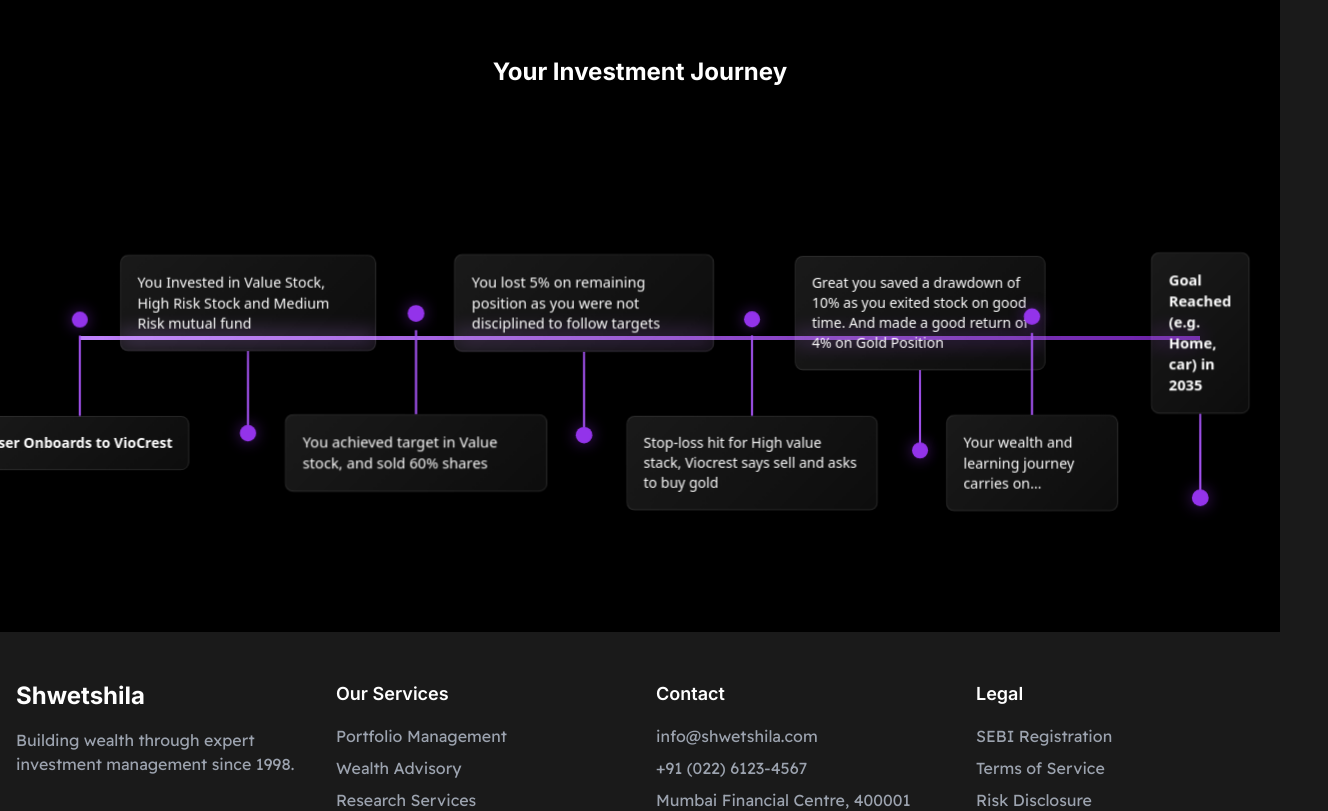
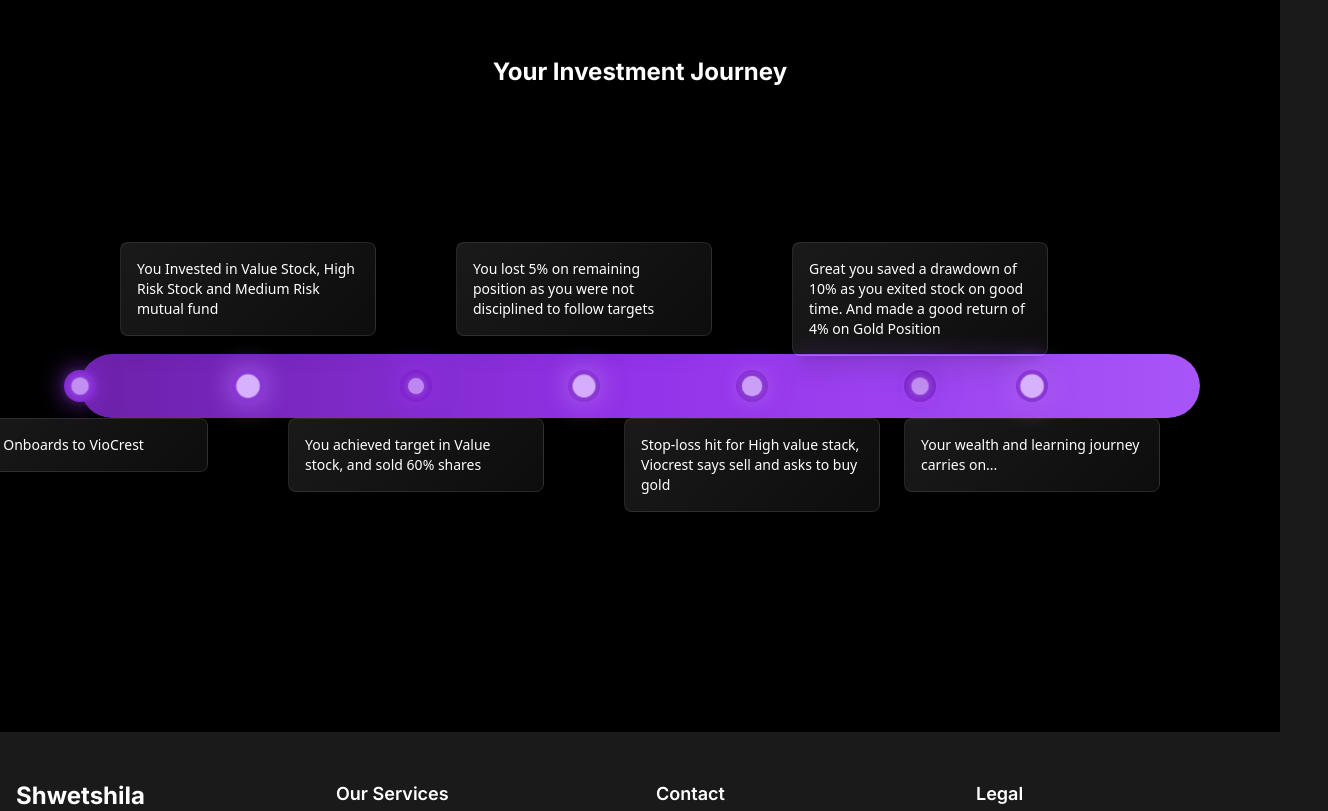
Before and after one commit to akds2311/wealth-solutions-hub, a React (Vite) app: page / in a window 1280 px wide. Shown: the part 2840-3651 px from the top of the page, 1328 px wide, since content can reach past the window. Built offline with nearby package versions, Linux system fonts and the light colour scheme.

Commit message:
Enhance timeline animation
Improve the visual presentation of the timeline by adding a capsule-like design and glow effect at specific points.

```diff
--- a/src/components/TradingJournalSection.tsx
+++ b/src/components/TradingJournalSection.tsx
@@ -17,7 +17,7 @@ const TradingJournalSection = () => {
             points.forEach((point, index) => {
               setTimeout(() => {
                 (point as HTMLElement).classList.add('animate-point');
-              }, 500 + index * 400);
+              }, 800 + index * 800); // Slower animation timing
             });
           }
         });
@@ -78,50 +78,36 @@ const TradingJournalSection = () => {
 
           <div
             ref={timelineRef}
-            className="relative h-[400px] opacity-0 transition-opacity duration-1000"
+            className="relative h-[500px] opacity-0 transition-opacity duration-1000"
             style={{ opacity: 0 }}
           >
-            {/* Main Timeline Line */}
-            <div className="absolute top-1/2 left-0 w-0 h-[4px] bg-gradient-to-r from-purple-400 to-purple-800 timeline-line"></div>
+            {/* Main Capsule Timeline */}
+            <div className="absolute top-1/2 left-0 right-0 -translate-y-1/2 h-16 bg-gray-800/60 rounded-full overflow-hidden">
+              {/* Animated Fill */}
+              <div className="absolute top-0 left-0 h-full w-0 timeline-line bg-gradient-to-r from-purple-800 via-purple-600 to-purple-500 rounded-full"></div>
+            </div>
 
             {/* Timeline Points */}
             {timelinePoints.map((point, index) => (
               <div
                 key={index}
-                className={`timeline-point opacity-0 absolute transition-opacity duration-500 ease-in-out`}
+                className={`timeline-point opacity-0 absolute transition-opacity duration-700 ease-in-out z-10`}
                 style={{
                   left: `${point.position}%`,
-                  top: point.side === "top" ? "30%" : "70%",
-                  transform: 'translateX(-50%)',
-                  maxWidth: '250px',
+                  top: '50%',
+                  transform: 'translate(-50%, -50%)',
                   opacity: 0
                 }}
               >
-                {/* Vertical Line to Main Timeline */}
-                <div
-                  className="absolute w-[2px] bg-purple-500"
-                  style={{
-                    top: point.side === "top" ? "100%" : "auto",
-                    bottom: point.side === "bottom" ? "100%" : "auto",
-                    left: "50%",
-                    height: "80px",
-                    transform: "translateX(-50%)"
-                  }}
-                ></div>
-
-                {/* Point Indicator */}
-                <div
-                  className="absolute w-4 h-4 bg-purple-600 rounded-full shadow-glow"
-                  style={{
-                    top: point.side === "top" ? "calc(100% + 80px)" : "auto",
-                    bottom: point.side === "bottom" ? "calc(100% + 80px)" : "auto",
-                    left: "50%",
-                    transform: "translate(-50%, -50%)"
-                  }}
-                ></div>
+                {/* Glowing Point Indicator */}
+                <div className="w-8 h-8 bg-purple-700 rounded-full flex items-center justify-center shadow-glow">
+                  <div className="w-4 h-4 bg-purple-300 rounded-full timeline-point-inner"></div>
+                </div>
 
                 {/* Text Box */}
-                <div className={`card-gradient p-4 rounded-lg border border-purple-500/30 text-sm text-white shadow-xl ${index === 0 || index === timelinePoints.length - 1 ? 'font-bold text-lg' : ''}`}>
+                <div
+                  className={`card-gradient p-4 rounded-lg border border-purple-500/30 text-sm text-white shadow-xl absolute ${point.side === "top" ? "-top-32" : "top-12"} left-1/2 -translate-x-1/2 w-64`}
+                >
                   {point.text}
                 </div>
               </div>
--- a/src/index.css
+++ b/src/index.css
@@ -68,7 +68,8 @@
 /* Timeline Animation Styles */
 .timeline-line {
   width: 0;
-  transition: width 1.5s ease-in-out;
+  transition: width 3s ease-in-out;
+  box-shadow: 0 0 20px rgba(147, 51, 234, 0.5);
 }
 
 .animate-timeline {
@@ -81,21 +82,36 @@
 
 .animate-point {
   opacity: 1 !important;
-  animation: pointPulse 2s infinite;
 }
 
-@keyframes pointPulse {
+.animate-point .timeline-point-inner {
+  animation: glowPulse 2s infinite;
+}
+
+@keyframes glowPulse {
   0% {
-    transform: translateX(-50%) scale(1);
+    transform: scale(1);
+    opacity: 0.7;
+    box-shadow: 0 0 10px rgba(216, 180, 254, 0.7);
   }
   50% {
-    transform: translateX(-50%) scale(1.05);
+    transform: scale(1.5);
+    opacity: 1;
+    box-shadow: 0 0 25px rgba(216, 180, 254, 1);
   }
   100% {
-    transform: translateX(-50%) scale(1);
+    transform: scale(1);
+    opacity: 0.7;
+    box-shadow: 0 0 10px rgba(216, 180, 254, 0.7);
   }
 }
 
 .shadow-glow {
   box-shadow: 0 0 15px rgba(147, 51, 234, 0.5);
 }
+
+/* Special shadow for active timeline points */
+.animate-point .shadow-glow {
+  box-shadow: 0 0 25px rgba(147, 51, 234, 0.8);
+  transition: box-shadow 0.5s ease-in-out;
+}
```
